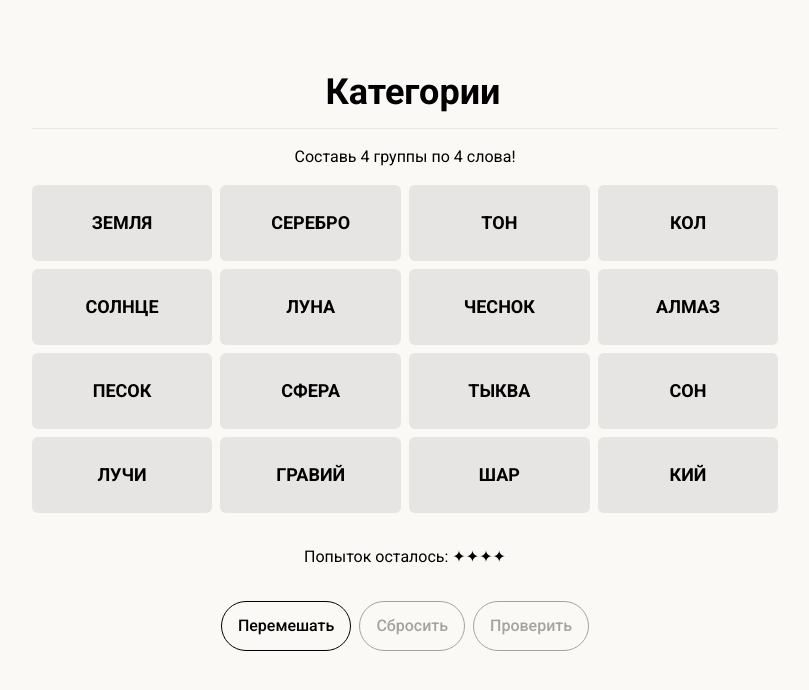
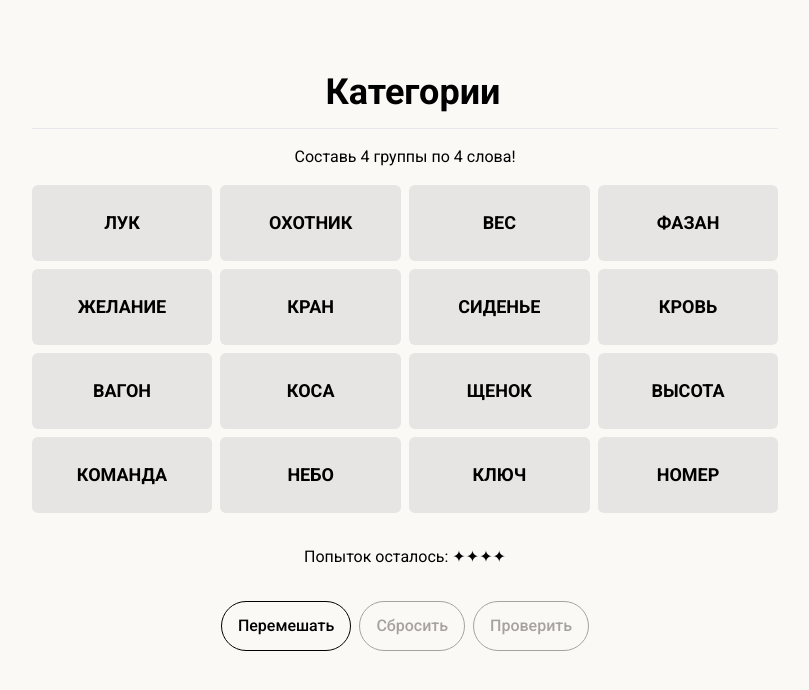
Before and after one commit to danuhaha/CategoriesRussian, a Next.js app: page / in a window 1280 px wide. Shown: the top 690 px of the page, without its empty margins (235-1044 px from the left). Built offline with nearby package versions, Linux system fonts and the light colour scheme.

Commit message:
Update _examples.ts

```diff
--- a/app/_examples.ts
+++ b/app/_examples.ts
@@ -2,23 +2,23 @@ import { Category } from "./_types";
 
 export const categories: Category[] = [
   {
-    category: 'УЯЗВИМОСТИ ВАМПИРОВ',
-    items: ["СЕРЕБРО", "КОЛ", "ЧЕСНОК", "СОЛНЦЕ"],
+    category: 'РАДУГА',
+    items: ["ОХОТНИК", "ФАЗАН", "СИДЕНЬЕ", "ЖЕЛАНИЕ"],
     level: 1,
   },
   {
-    category: "ОБЪЕКТЫ КРУГЛОЙ ФОРМЫ",
-    items: ["ШАР", "СФЕРА", "ЗЕМЛЯ", "ЛУНА"],
+    category: "ОМОНИМЫ",
+    items: ["КЛЮЧ", "КОСА", "ЛУК", "КРАН"],
     level: 2,
   },
   {
-    category: "БЛОКИ ИЗ MINECRAFT",
-    items: ["АЛМАЗ", "ГРАВИЙ", "ПЕСОК", "ТЫКВА"],
+    category: "ГОЛУБЫЕ",
+    items: ["КРОВЬ", "НЕБО", "ВАГОН", "ЩЕНОК"],
     level: 3,
   },
   {
-    category: "ОКОНЧАНИЯ ФАМИЛИЙ РЕЖИССЕРОВ",
-    items: ["СОН", "ЛУЧИ", "КИЙ", "ТОН"],
+    category: "НАБРАТЬ ___",
+    items: ["ВЫСОТА", "КОМАНДА", "НОМЕР", "ВЕС"],
     level: 4,
   },
 ];
```
